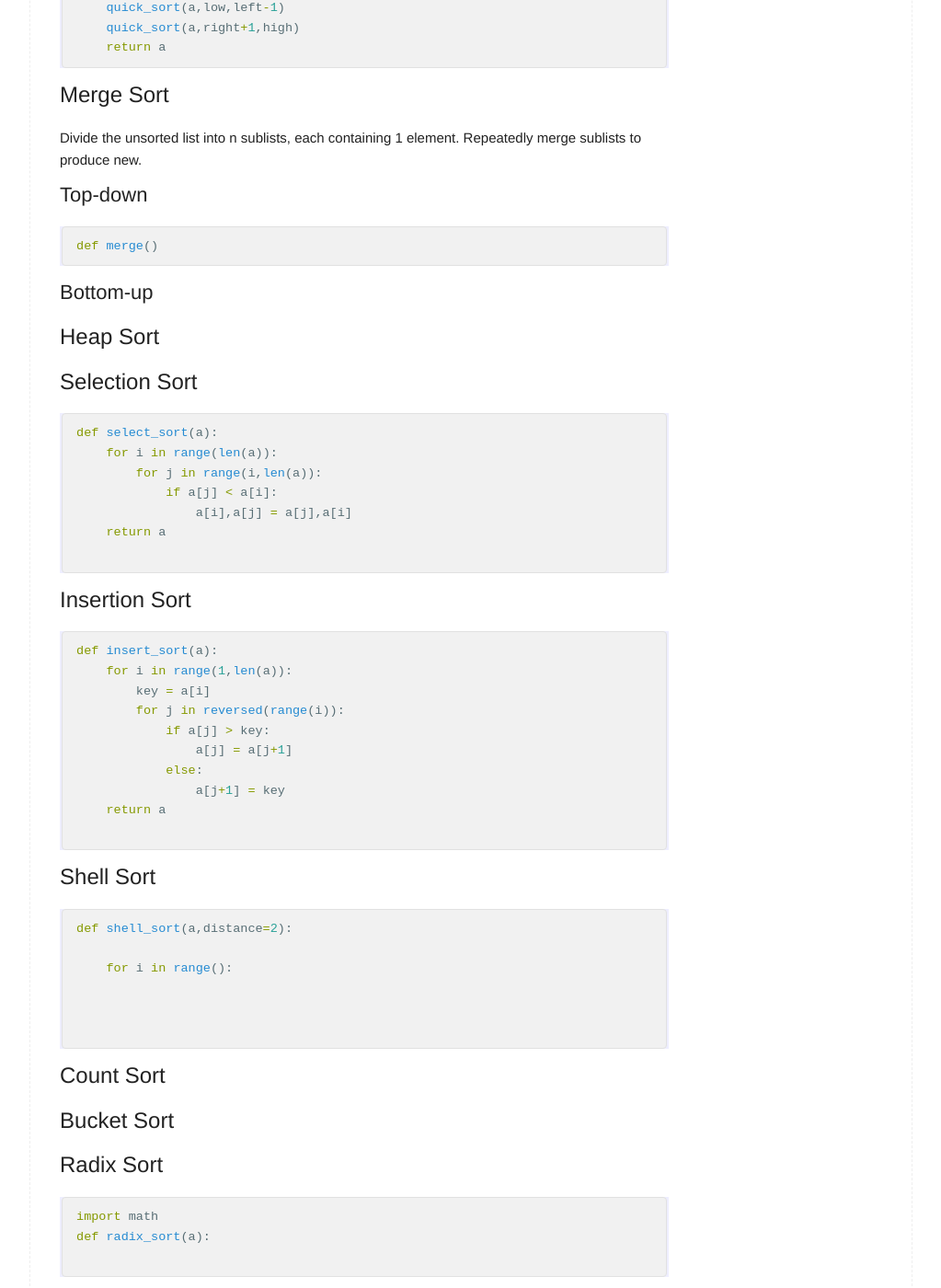
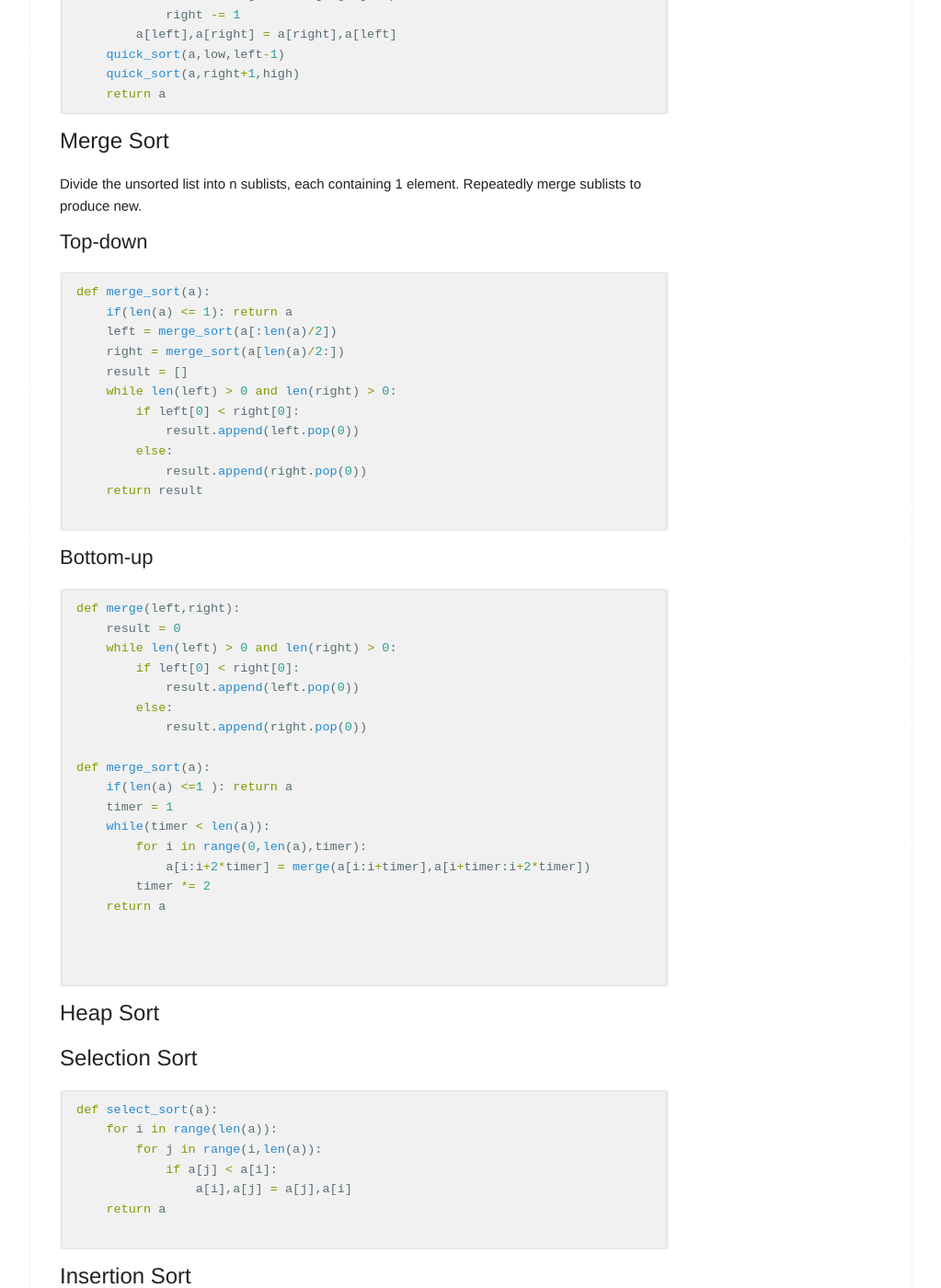
Before and after one commit to jingtt/jingtt.github.io, a Jekyll site: the page built from _posts/2017-02-11-Sorting-Algorithms.MD, in a window 1280 px wide and 1400 px high, scrolled down 1169 px. Shown: the whole window at 92% size, without its empty margins (128-1151 px from the left). Built offline with Jekyll 4.4.1, drawn with Linux system fonts in a browser that asks for light colours; formulas are drawn with MathJax 3; some of the changed text lies outside the part shown.

Commit message:
new post

````diff
--- a/_posts/2017-02-11-Sorting-Algorithms.MD
+++ b/_posts/2017-02-11-Sorting-Algorithms.MD
@@ -13,9 +13,8 @@ categories: CS
 
 # Bubble Sort
 
-Time complexity: $O(n^2)$
-
-Space complexity: $O(n)$
+- Time complexity: $O(n^2)$
+- Space complexity: $O(n)$
 
 ```c++
 vector<int> bubble_sort(vector<int>& a){
@@ -46,6 +45,9 @@ def bubble_sort(a):
 
 
 # Quick Sort
+
+- Worst-case: $O(n^2)$
+- Average: $O(n\log n)$
 
 Quick sort is a divide and conquer algorithm. It first divides a large array into two smaller sub-arrays. Pick an element called a pivot from the array. Reorder the array so that all elements with values less than the pivot come before the pivot, while all elements with values greater than the pivot come after it. Recursively apply the above steps.
 
@@ -82,10 +84,43 @@ Divide the unsorted list into n sublists, each containing 1 element. Repeatedly
 ## Top-down
 
 ```python
-def merge()
+def merge_sort(a):
+    if(len(a) <= 1): return a
+    left = merge_sort(a[:len(a)/2])
+    right = merge_sort(a[len(a)/2:])
+    result = []
+    while len(left) > 0 and len(right) > 0:
+        if left[0] < right[0]:
+            result.append(left.pop(0))
+        else:
+            result.append(right.pop(0))
+    return result
+
 ```
 
 ## Bottom-up
+
+```python
+def merge(left,right):
+    result = 0
+    while len(left) > 0 and len(right) > 0:
+        if left[0] < right[0]:
+            result.append(left.pop(0))
+        else:
+            result.append(right.pop(0))
+
+def merge_sort(a):
+    if(len(a) <=1 ): return a
+    timer = 1
+    while(timer < len(a)):
+        for i in range(0,len(a),timer):
+            a[i:i+2*timer] = merge(a[i:i+timer],a[i+timer:i+2*timer])
+        timer *= 2
+    return a
+
+
+
+```
 
 
 
````
Also changed, not shown: _posts/2017-02-24-Welcome-to-Machine-Learning.md (added, +52 -0 lines).
